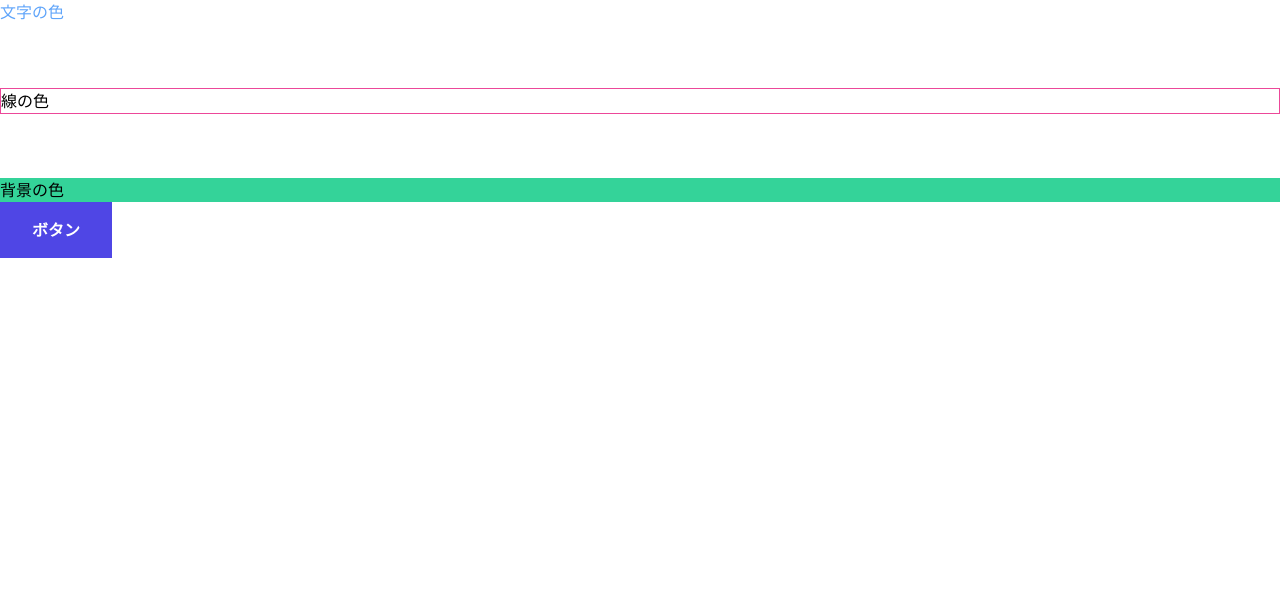
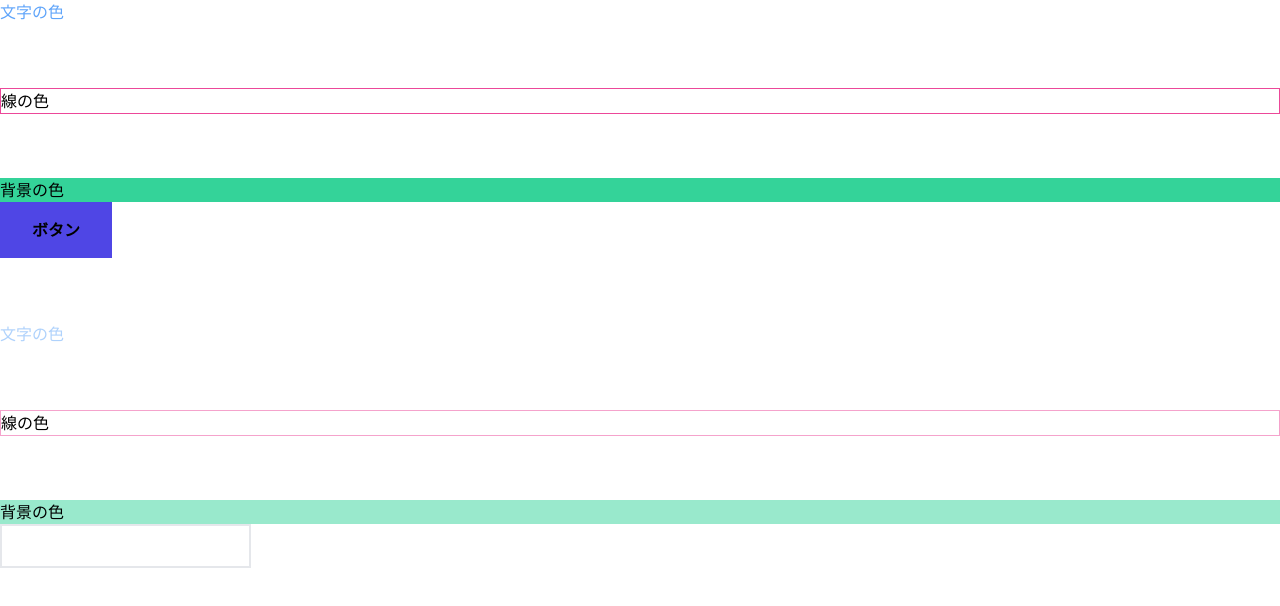
Before and after one commit to Toru959/Tailwind-css, a plain HTML site: page colors.html in a window 1280 px wide. Drawn offline with nearby package versions, Linux system fonts and the light colour scheme.

Commit message:
hover,focus,opacity

```diff
--- a/colors.html
+++ b/colors.html
@@ -12,6 +12,12 @@
      <div class="mt-16 border border-pink-500">線の色</div>
      <div class="mt-16 bg-green-400">背景の色</div>
 
-     <button class="bg-indigo-600 text-white font-bold w-28 py-4">ボタン</button>
+     <button class="bg-indigo-600 hover:bg-indigo-500 ext-white font-bold w-28 py-4">ボタン</button>
+
+     <p class="mt-16 text-blue-400 text-opacity-50">文字の色</p>
+     <div class="mt-16 border border-pink-500 border-opacity-50">線の色</div>
+     <div class="mt-16 bg-green-400 bg-opacity-50">背景の色</div>
+
+     <input type="text" class="border-2 p-2 focus:outline-none focus:border-red-100">
 </body>
 </html>
```
Also changed, not shown: 1 other file.
